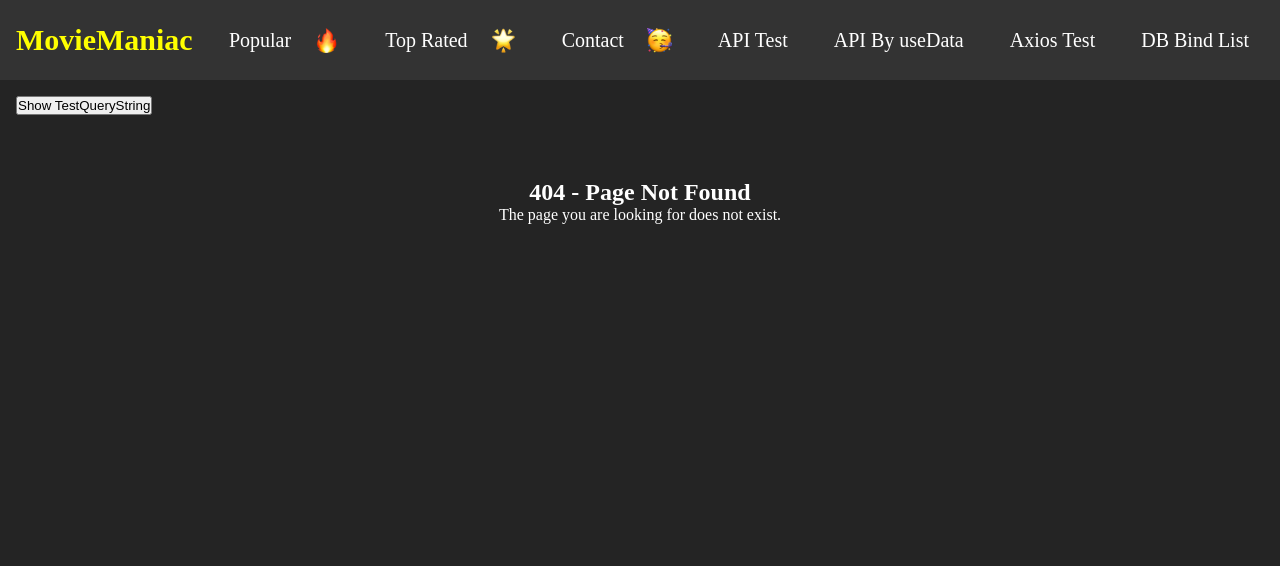
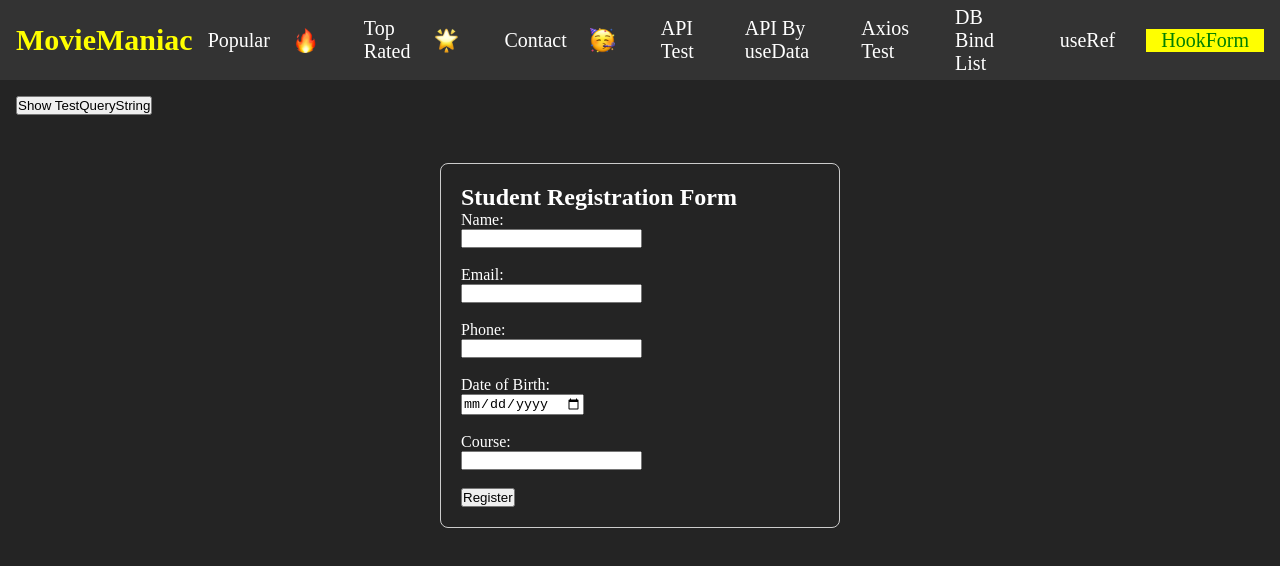
Before and after one commit to MO-SubhrajyotiM-23205/MyCoPilotWorkSpace, a React (Vite) app in the folder MovieManiac/: page /checkreackformhook in a window 1280 px wide. Before the commit this address had no page. Shown: the top 566 px of the page. Built offline with nearby package versions, Linux system fonts and the light colour scheme.

Commit message:
Implement Form Hook

```diff
--- a/MovieManiac/package.json
+++ b/MovieManiac/package.json
@@ -16,6 +16,7 @@
     "mysql": "^2.18.1",
     "react": "^19.1.1",
     "react-dom": "^19.1.1",
+    "react-hook-form": "^7.62.0",
     "react-router-dom": "^7.8.2"
   },
   "devDependencies": {
--- a/MovieManiac/src/App.jsx
+++ b/MovieManiac/src/App.jsx
@@ -10,6 +10,8 @@ import NotFound from "./assets/Components/NotFound";
 import APIAxiosCalling from "./assets/Components/Movielist/APIAxiosCalling";
 import DBBindList from "./assets/Components/DBBindList";
 import APIcallthroughUseData from "./assets/Components/Movielist/APIcallthroughUseData";
+import CheckUseRefHook from "./assets/Components/CheckUseRefHook";
+import CreateReackFormHook from "./assets/Components/CreateReackFormHook";
 
 function App() {
   const navigate = useNavigate();
@@ -36,6 +38,8 @@ function App() {
             <Route path="/axioscalling" element={<APIAxiosCalling />} />
             <Route path="/dbbindlist" element={<DBBindList />} />
             <Route path="/apicallthroughusedata" element={<APIcallthroughUseData />} />
+            <Route path="/checkuserefhook" element={<CheckUseRefHook />} />
+            <Route path="/checkreackformhook" element={<CreateReackFormHook />} />
             <Route path="*" element={<NotFound />} />
           </Routes>
         </main>
--- /dev/null
+++ b/MovieManiac/src/assets/Components/CheckUseRefHook.jsx
@@ -0,0 +1,34 @@
+import React from "react";
+import { useRef } from "react";
+
+
+
+const CheckUseRefHook = () => {
+
+
+    const inputRef = useRef(null);
+
+    const handleSubmit = (e) => {
+        e.preventDefault();
+        console.log(inputRef);
+    };
+
+    return (
+        <div>
+            <form onSubmit={handleSubmit}>
+                <h2>CheckUseRefHook Component</h2>
+                <label>Name: </label>
+                <input type="text" placeholder="Enter your name" ref={inputRef} /><br /><br />
+                <label>Mobile: </label>
+                <input type="password" placeholder="Enter your mobile number" ref={inputRef} />
+                <button type="button" onClick={() => inputRef.current.type = "password"}>Hide Input</button>
+                <button type="button" onClick={() => inputRef.current.type = "text"}>Show Input</button><br /><br />
+                <button type="submit" onClick={handleSubmit}>Submit</button>
+            </form>
+            {/* <button type="button" onClick={() => console.log(inputRef)}>Show Console</button> */}
+
+        </div>
+    );
+}
+
+export default CheckUseRefHook;
--- /dev/null
+++ b/MovieManiac/src/assets/Components/CreateReackFormHook.jsx
@@ -0,0 +1,50 @@
+import React from "react";
+import { useForm } from "react-hook-form";
+
+
+const CreateReackFormHook = () => {
+    const { register, handleSubmit, reset, formState: { errors, isSubmitSuccessful }, watch } = useForm();
+
+    const onSubmit = (data) => {
+        // You can add API call here
+        console.log("Form submitted:", data);
+        reset();
+    };
+
+    return (
+        <div style={{ maxWidth: 400, margin: "2rem auto", padding: 20, border: "1px solid #ccc", borderRadius: 8 }}>
+            <h2>Student Registration Form</h2>
+            <form onSubmit={handleSubmit(onSubmit)}>
+                <label>Name:<br />
+                    <input type="text" {...register("name", { required: true })} />
+                    {errors.name && <span style={{ color: 'red' }}>Name is required</span>}
+                </label><br /><br />
+                <label>Email:<br />
+                    <input type="email" {...register("email", { required: true })} />
+                    {errors.email && <span style={{ color: 'red' }}>Email is required</span>}
+                </label><br /><br />
+                <label>Phone:<br />
+                    <input type="tel" {...register("phone", { required: true })} />
+                    {errors.phone && <span style={{ color: 'red' }}>Phone is required</span>}
+                </label><br /><br />
+                <label>Date of Birth:<br />
+                    <input type="date" {...register("dob", { required: true })} />
+                    {errors.dob && <span style={{ color: 'red' }}>Date of Birth is required</span>}
+                </label><br /><br />
+                <label>Course:<br />
+                    <input type="text" {...register("course", { required: true })} />
+                    {errors.course && <span style={{ color: 'red' }}>Course is required</span>}
+                </label><br /><br />
+                <button type="submit">Register</button>
+            </form>
+            {isSubmitSuccessful && (
+                <div style={{ marginTop: 20, color: "green" }}>
+                    <strong>Registration Successful!</strong>
+                    <pre>{JSON.stringify(watch(), null, 2)}</pre>
+                </div>
+            )}
+        </div>
+    );
+};
+
+export default CreateReackFormHook;
--- a/MovieManiac/src/assets/Components/NavBar/Navbar.jsx
+++ b/MovieManiac/src/assets/Components/NavBar/Navbar.jsx
@@ -17,6 +17,8 @@ const Navbar = () => {
           <NavLink to="/apicallthroughusedata">API By useData</NavLink>
           <NavLink to="/axioscalling">Axios Test</NavLink>
           <NavLink to="/dbbindlist">DB Bind List</NavLink>
+          <NavLink to="/checkuserefhook">useRef</NavLink>
+          <NavLink to="/checkreackformhook">HookForm</NavLink>
         </div>
 
       </nav>
--- /dev/null
+++ b/package.json
@@ -0,0 +1,5 @@
+{
+  "dependencies": {
+    "react-hook-form": "^7.62.0"
+  }
+}
```
Also changed, not shown: 2 other files (tests, documents, lock files or other folders).
